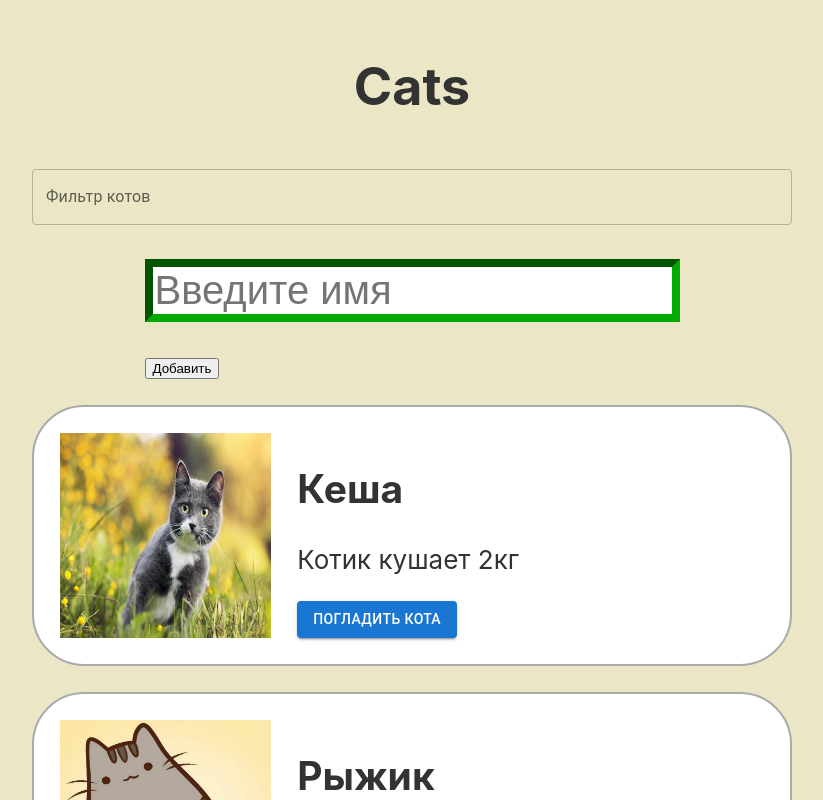
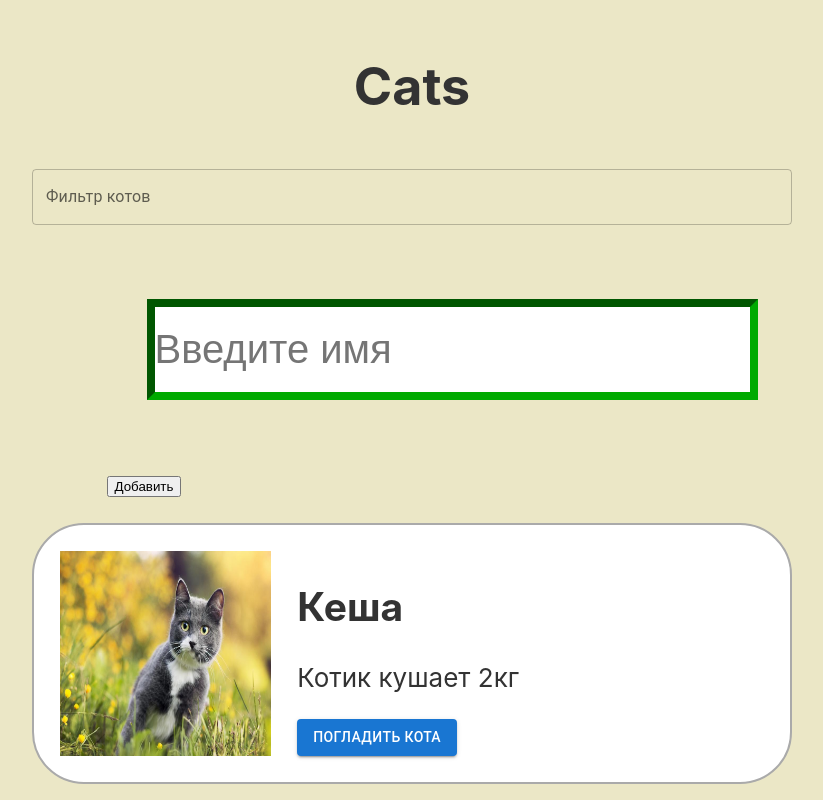
Before and after one commit to danildavletov/FabProReactCourse, a React (Create React App) app in the folder lesson1/app1/: page / in a window 1280 px wide. Shown: the top 800 px of the page, without its empty margins (228-1051 px from the left). Built offline with nearby package versions, Linux system fonts and the light colour scheme.

Commit message:
import styles

```diff
--- /dev/null
+++ b/lesson1/app1/src/components/Form/Form.css
@@ -0,0 +1,8 @@
+.input{
+    padding: 20px 0;
+    margin: 1em;
+
+}
+.input.error{
+    background-color: crimson;
+}
--- a/lesson1/app1/src/components/Form/Form.js
+++ b/lesson1/app1/src/components/Form/Form.js
@@ -1,4 +1,5 @@
 import { useState, useRef } from "react";
+import "./Form.css";
 
 export default () => {
   const [isEmpty, setIsEmpty] = useState(false);
@@ -21,6 +22,7 @@ export default () => {
         ref={nameRef}
         // style={styles}
         style={isEmpty? {...styles, borderColor: "red"} : styles}
+        className={`input ${isEmpty? "error": ""}`}
         type="text"
         placeholder="Введите имя" />
       </p>
```
